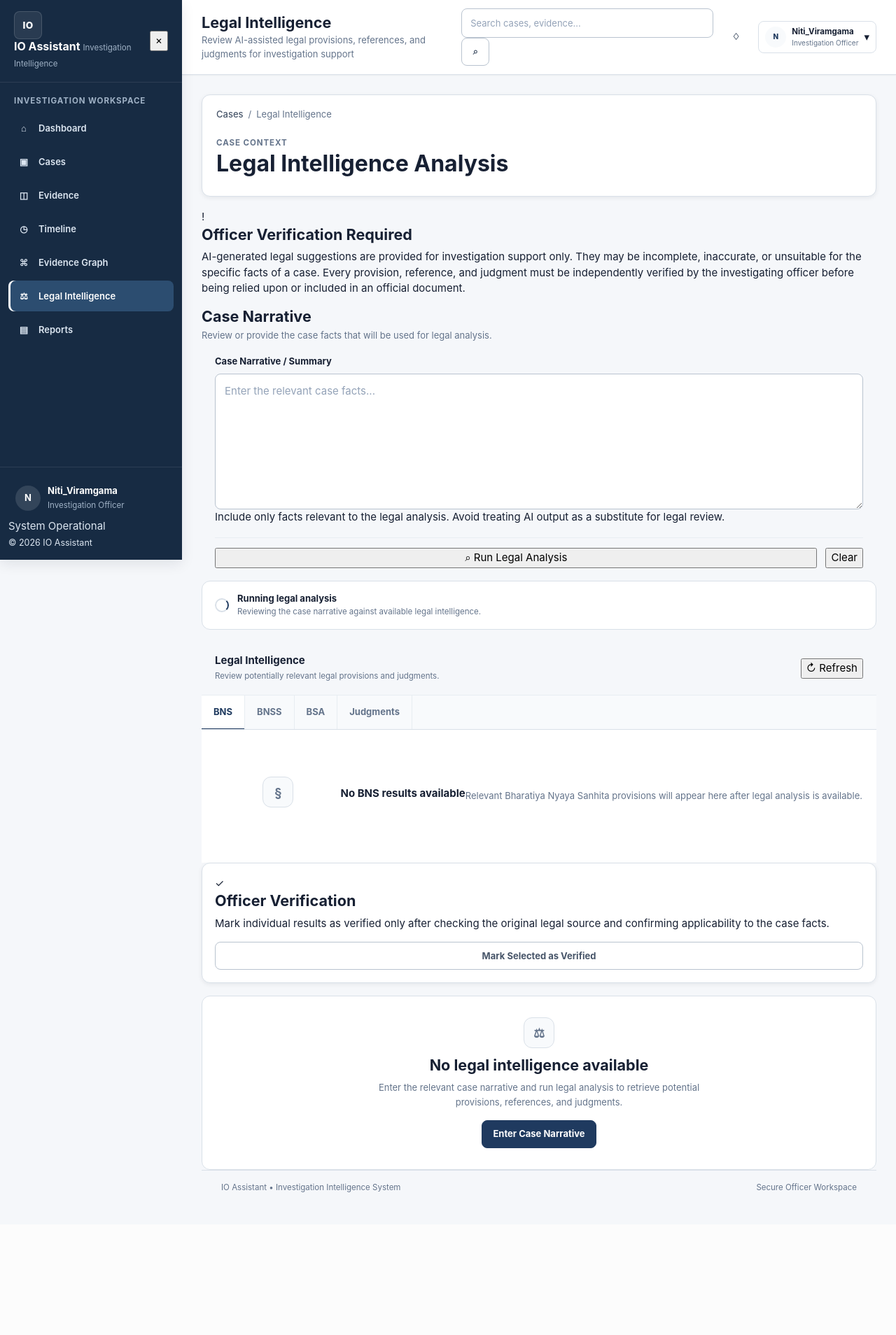
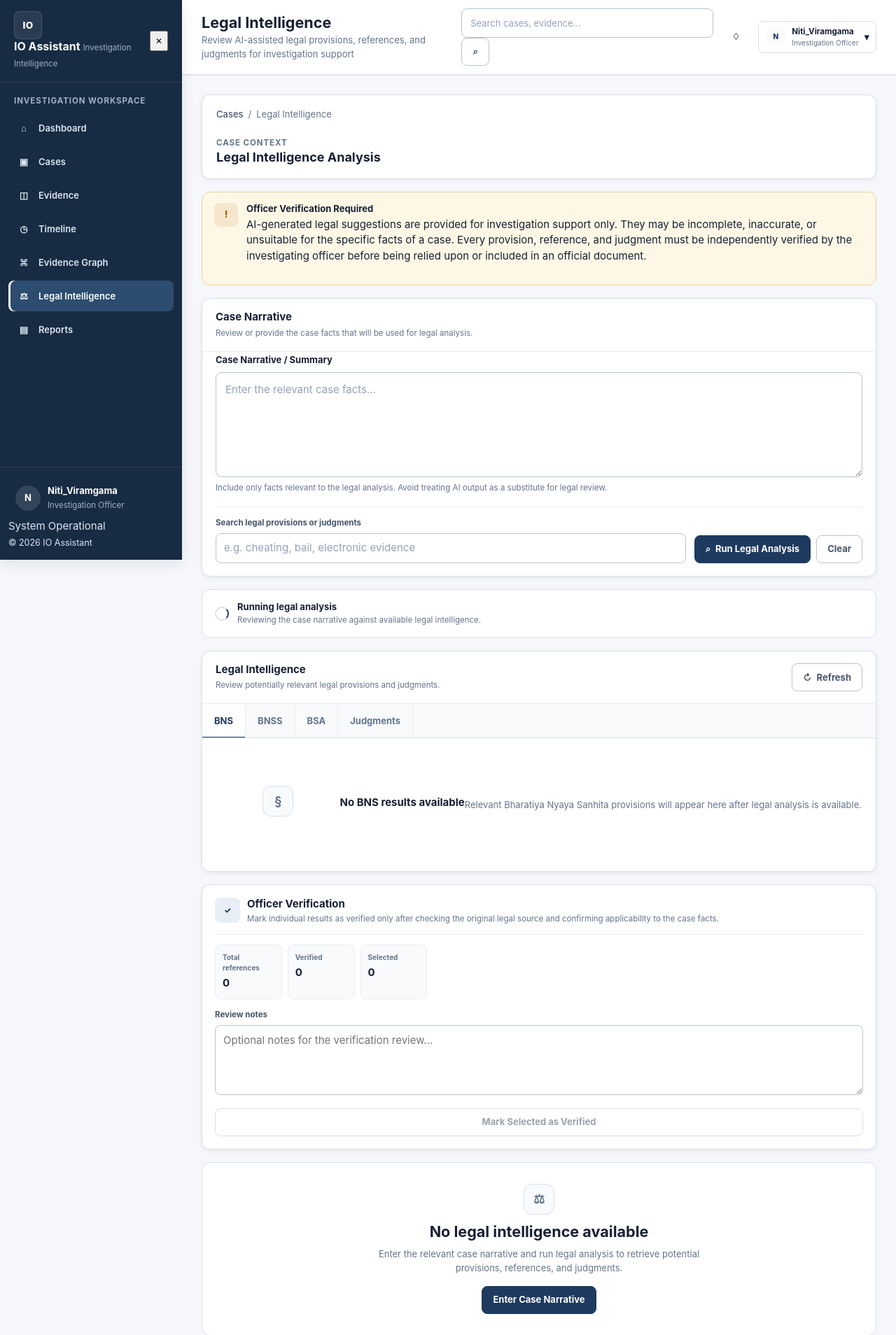
Before and after one commit to nitiviramgama/InvestigationAssistant, a Django app: page /legal/ in a window 1280 px wide. Shown: the top 1908 px of the page at 70% size. Before the commit the page ends 1704 px from the top, so only its background shows below. Run offline with Django 5.2, Linux system fonts and the light colour scheme; a user stored in the database is signed in.

Commit message:
Update legal intelligence UI

```diff
--- a/templates/chatbot/legal.html
+++ b/templates/chatbot/legal.html
@@ -31,7 +31,7 @@
 
     <header class="legal-case-header">
 
-        <div class="legal-case-context">
+        <div class="legal-case-information">
 
             <nav class="breadcrumb" aria-label="Breadcrumb">
                 <a href="{% url 'case_list' %}">
@@ -57,7 +57,7 @@
                 Case Context
             </span>
 
-            <h1 id="legal-heading">
+            <h1 id="legal-heading" class="legal-case-title">
                 {{ case.title|default:"Legal Intelligence Analysis" }}
             </h1>
 
@@ -87,7 +87,7 @@
             {% if case.id %}
                 <a
                     href="{% url 'case_detail' case.id %}"
-                    class="button button-secondary"
+                    class="btn btn-secondary"
                 >
                     Back to Case
                 </a>
@@ -103,19 +103,19 @@
     ========================== -->
 
     <aside
-        class="legal-warning"
+        class="legal-verification-warning"
         role="note"
         aria-labelledby="legal-warning-heading"
     >
         <div
-            class="legal-warning-icon"
+            class="legal-verification-warning-icon"
             aria-hidden="true"
         >
             !
         </div>
 
-        <div class="legal-warning-content">
-            <h2 id="legal-warning-heading">
+        <div class="legal-verification-warning-content">
+            <h2 id="legal-warning-heading" class="legal-verification-warning-title">
                 Officer Verification Required
             </h2>
 
@@ -178,6 +178,15 @@
     {% endif %}
 
 
+    <div
+        class="legal-live-message"
+        data-legal-message
+        role="status"
+        aria-live="polite"
+        hidden
+    ></div>
+
+
     {% if legal_error %}
         <section
             class="legal-error-state"
@@ -198,7 +207,7 @@
 
             <button
                 type="button"
-                class="button button-secondary"
+                class="btn btn-secondary"
                 id="legalRetryButton"
                 data-legal-retry
             >
@@ -213,11 +222,11 @@
     ========================== -->
 
     <section
-        class="legal-narrative-panel"
+        class="legal-narrative-card"
         aria-labelledby="narrative-heading"
     >
 
-        <header class="section-header">
+        <header class="legal-narrative-header">
             <div>
                 <h2 id="narrative-heading">
                     Case Narrative
@@ -255,7 +264,7 @@
                         id="caseNarrative"
                         name="narrative"
                         class="form-textarea legal-narrative-input"
-                        rows="7"
+                        rows="5"
                         data-case-narrative
                         placeholder="Enter or review the relevant case facts..."
                     >{{ case.summary }}</textarea>
@@ -264,7 +273,7 @@
                         id="caseNarrative"
                         name="narrative"
                         class="form-textarea legal-narrative-input"
-                        rows="7"
+                        rows="5"
                         data-case-narrative
                         placeholder="Enter the relevant case facts..."
                     >{{ narrative }}</textarea>
@@ -273,13 +282,13 @@
                         id="caseNarrative"
                         name="narrative"
                         class="form-textarea legal-narrative-input"
-                        rows="7"
+                        rows="5"
                         data-case-narrative
                         placeholder="Enter the relevant case facts..."
                     >{{ request.GET.narrative|default:'' }}</textarea>
                 {% endif %}
 
-                <span class="form-help-text">
+                <span class="legal-narrative-help">
                     Include only facts relevant to the legal analysis.
                     Avoid treating AI output as a substitute for legal review.
                 </span>
@@ -290,9 +299,23 @@
             <!-- Analysis Controls -->
             <div class="legal-analysis-controls">
 
+                <div class="legal-analysis-search">
+                    <label for="legalSearch">Search legal provisions or judgments</label>
+                    <input
+                        type="search"
+                        id="legalSearch"
+                        name="query"
+                        class="form-control"
+                        data-legal-search
+                        placeholder="e.g. cheating, bail, electronic evidence"
+                        autocomplete="off"
+                    >
+                </div>
+
+                <div class="legal-analysis-actions">
                 <button
                     type="submit"
-                    class="button button-primary"
+                    class="btn btn-primary"
                     id="runLegalAnalysis"
                     data-run-analysis
                 >
@@ -302,12 +325,13 @@
 
                 <button
                     type="button"
-                    class="button button-secondary"
+                    class="btn btn-secondary"
                     id="clearLegalNarrative"
                     data-clear-narrative
                 >
                     Clear
                 </button>
+                </div>
 
             </div>
 
@@ -346,7 +370,7 @@
     ========================== -->
 
     <section
-        class="legal-results-section"
+        class="legal-results-card"
         id="legalResults"
         aria-labelledby="legal-results-heading"
     >
@@ -365,7 +389,7 @@
 
             <button
                 type="button"
-                class="button button-secondary"
+                class="btn btn-secondary"
                 id="refreshLegalResults"
                 data-refresh-legal
             >
@@ -449,16 +473,17 @@
             id="bnsPanel"
             role="tabpanel"
             aria-labelledby="bnsTab"
-            data-legal-panel="bns"
+            data-legal-panel="bns" data-legal-tab-panel="bns"
         >
 
             {% if bns_results %}
 
-                <div class="legal-results-list">
+                <div class="legal-results-list" data-legal-results="bns">
                     {% for result in bns_results %}
 
                         <article
                             class="legal-result-card"
+                            data-legal-result
                             data-result-type="bns"
                         >
 
@@ -586,17 +611,18 @@
             id="bnssPanel"
             role="tabpanel"
             aria-labelledby="bnssTab"
-            data-legal-panel="bnss"
+            data-legal-panel="bnss" data-legal-tab-panel="bnss"
             hidden
         >
 
             {% if bnss_results %}
 
-                <div class="legal-results-list">
+                <div class="legal-results-list" data-legal-results="bnss">
                     {% for result in bnss_results %}
 
                         <article
                             class="legal-result-card"
+                            data-legal-result
                             data-result-type="bnss"
                         >
 
@@ -710,17 +736,18 @@
             id="bsaPanel"
             role="tabpanel"
             aria-labelledby="bsaTab"
-            data-legal-panel="bsa"
+            data-legal-panel="bsa" data-legal-tab-panel="bsa"
             hidden
         >
 
             {% if bsa_results %}
 
-                <div class="legal-results-list">
+                <div class="legal-results-list" data-legal-results="bsa">
                     {% for result in bsa_results %}
 
                         <article
                             class="legal-result-card"
+                            data-legal-result
                             data-result-type="bsa"
                         >
 
@@ -834,17 +861,18 @@
             id="judgmentsPanel"
             role="tabpanel"
             aria-labelledby="judgmentsTab"
-            data-legal-panel="judgments"
+            data-legal-panel="judgments" data-legal-tab-panel="judgments"
             hidden
         >
 
             {% if judgments %}
 
-                <div class="legal-results-list">
+                <div class="legal-results-list" data-legal-results="judgments">
                     {% for result in judgments %}
 
                         <article
                             class="legal-result-card judgment-result-card"
+                            data-legal-result
                             data-result-type="judgment"
                         >
 
@@ -981,19 +1009,20 @@
 
     <section
         class="legal-verification-panel"
+        data-legal-verification
         aria-labelledby="verification-heading"
     >
 
-        <div class="legal-verification-content">
+        <div class="legal-verification-panel-header">
 
             <div
-                class="legal-verification-icon"
+                class="legal-verification-panel-icon"
                 aria-hidden="true"
             >
                 ✓
             </div>
 
-            <div>
+            <div class="legal-verification-panel-heading">
                 <h2 id="verification-heading">
                     Officer Verification
                 </h2>
@@ -1007,7 +1036,28 @@
 
         </div>
 
-        <div class="legal-verification-actions">
+        <div class="legal-verification-panel-body">
+            <div class="legal-verification-summary" data-verification-summary aria-live="polite">
+                <div class="legal-verification-stat">
+                    <span class="legal-verification-stat-label">Total references</span>
+                    <strong class="legal-verification-stat-value">0</strong>
+                </div>
+                <div class="legal-verification-stat">
+                    <span class="legal-verification-stat-label">Verified</span>
+                    <strong class="legal-verification-stat-value">0</strong>
+                </div>
+                <div class="legal-verification-stat">
+                    <span class="legal-verification-stat-label">Selected</span>
+                    <strong class="legal-verification-stat-value">0</strong>
+                </div>
+            </div>
+
+            <div class="legal-review-notes">
+                <label for="legalReviewNotes">Review notes</label>
+                <textarea id="legalReviewNotes" data-legal-review-notes rows="3" placeholder="Optional notes for the verification review..."></textarea>
+            </div>
+
+            <div class="legal-verification-actions">
 
             <button
                 type="button"
@@ -1018,6 +1068,7 @@
                 Mark Selected as Verified
             </button>
 
+            </div>
         </div>
 
     </section>
@@ -1078,5 +1129,5 @@
 
 
 {% block extra_js %}
-<script src="{% static 'js/legal.js' %}"></script>
+    <script src="{% static 'js/legal.js' %}"></script>
 {% endblock %}
```
